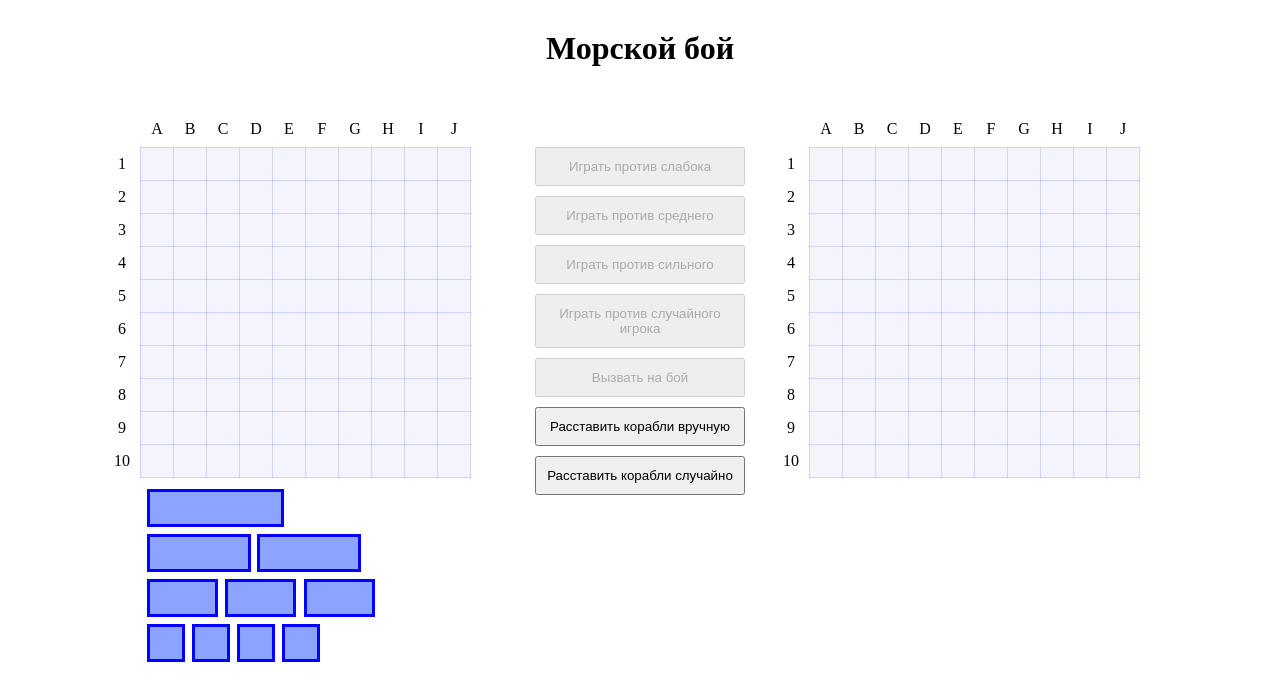
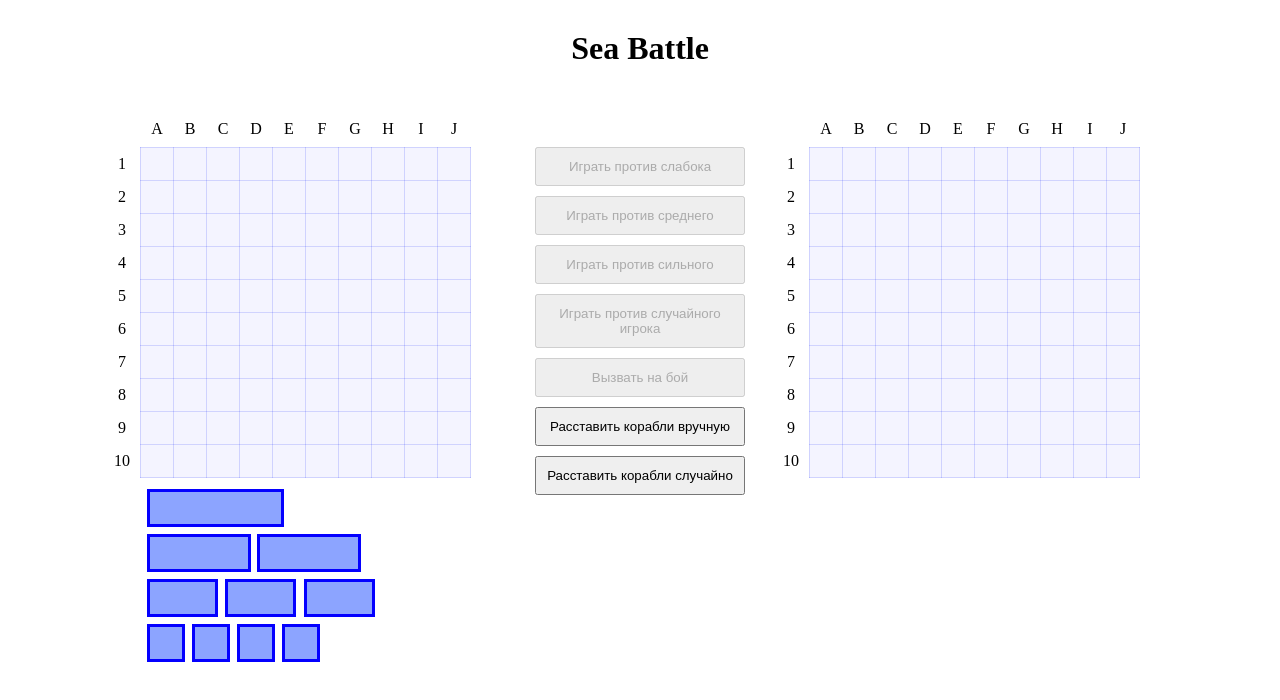
Before and after one commit to kulin91/Seabattle, a plain HTML site: page index.html in a window 1280 px wide. Drawn offline with Linux system fonts and the light colour scheme.

Commit message:
Change title

```diff
--- a/index.html
+++ b/index.html
@@ -9,7 +9,7 @@
   <body>
     <div class="app">
       <div class="app-header">
-        <h1 class="app-title">Морской бой</h1>
+        <h1 class="app-title">Sea Battle</h1>
       </div>
       <div class="app-body">
         <div data-side="player"></div>
```
